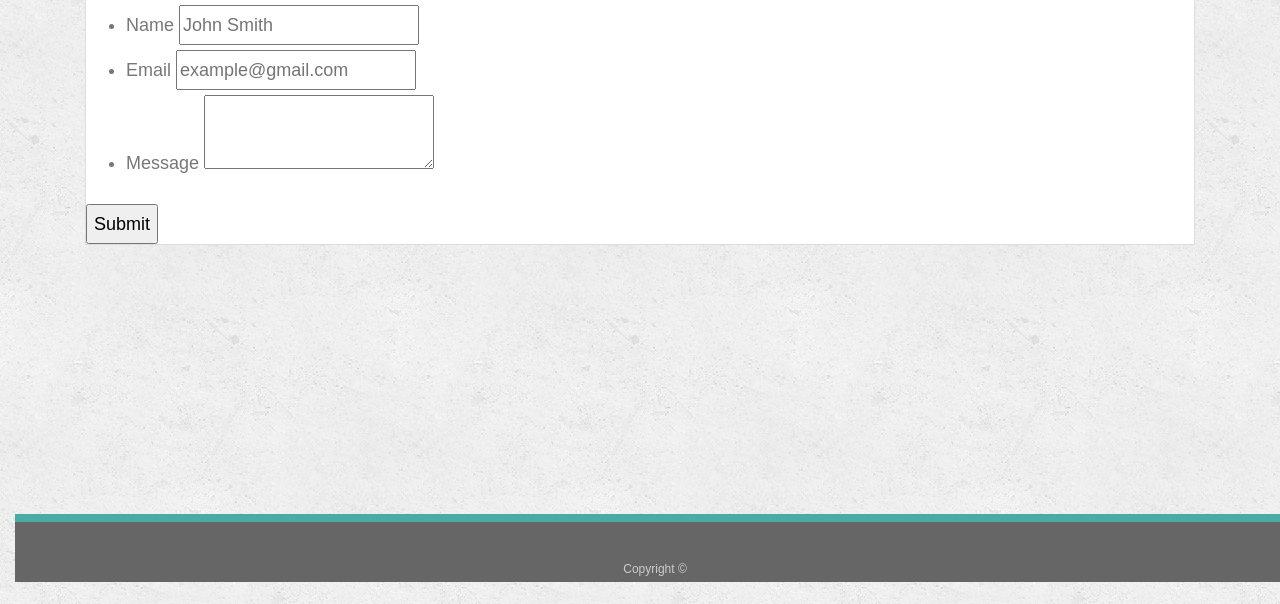
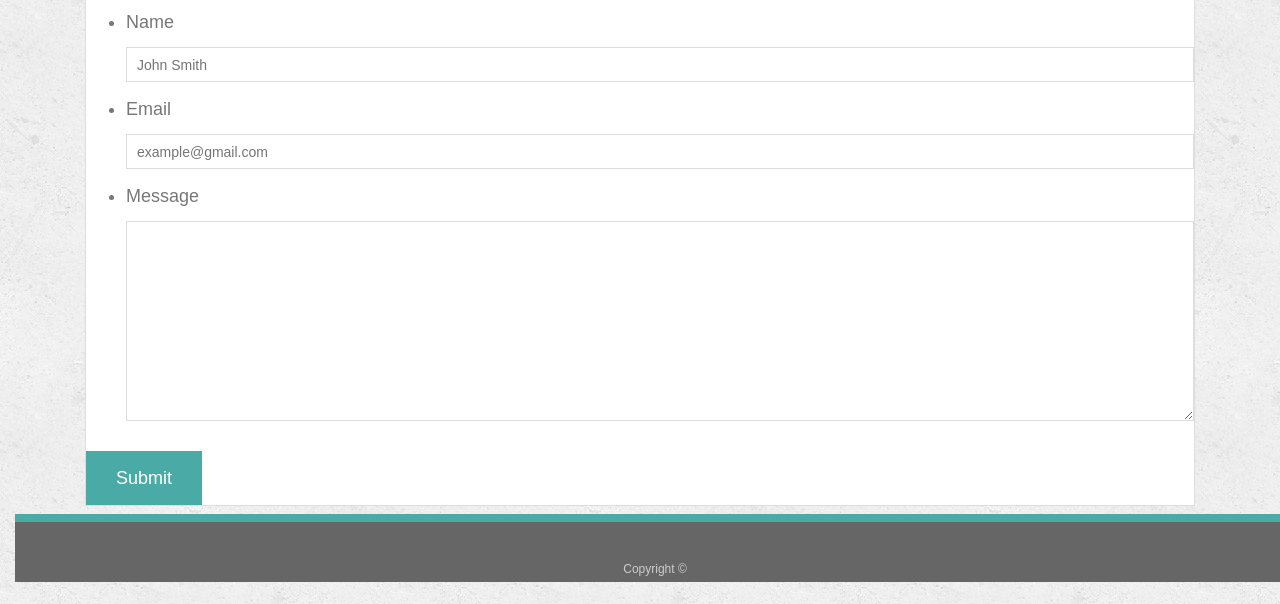
Before and after one commit to ajperkins92/bootstrap-portfolio, a plain HTML site: page contact.html in a window 1280 px wide. Shown: the part 218-822 px from the top of the page. Drawn offline with nearby package versions, Linux system fonts and the light colour scheme.

Commit message:
re-added the styles to the contact.html page

```diff
--- a/assets/css/style.css
+++ b/assets/css/style.css
@@ -198,40 +198,40 @@ section {
 
 /* contact page */
 
-/* #contact-form ul {
+#contact-form ul {
   margin-bottom: 20px;
-} */
+}
 
-/* #contact-form li {
+#contact-form li {
   margin-bottom: 10px;
-} */
+}
 
-/* label,
+label,
 input[type=text],
 input[type=email],
 textarea {
   display: block;
   width: 100%;
-} */
+}
 
-/* input[type=text],
+input[type=text],
 input[type=email],
 textarea {
   height: 35px;
   padding: 0 10px;
   font-size: 14px;
   border: 1px solid #dddddd;
-} */
+}
 
-/* textarea {
+textarea {
   height: 200px;
-} */
+}
 
-/* input[type=submit] {
+input[type=submit] {
   padding: 10px 30px;
   font-size: 18px;
   color: #ffffff;
   cursor: pointer;
   background: #4aaaa5;
   border: 0 none;
-} */
+}
```
